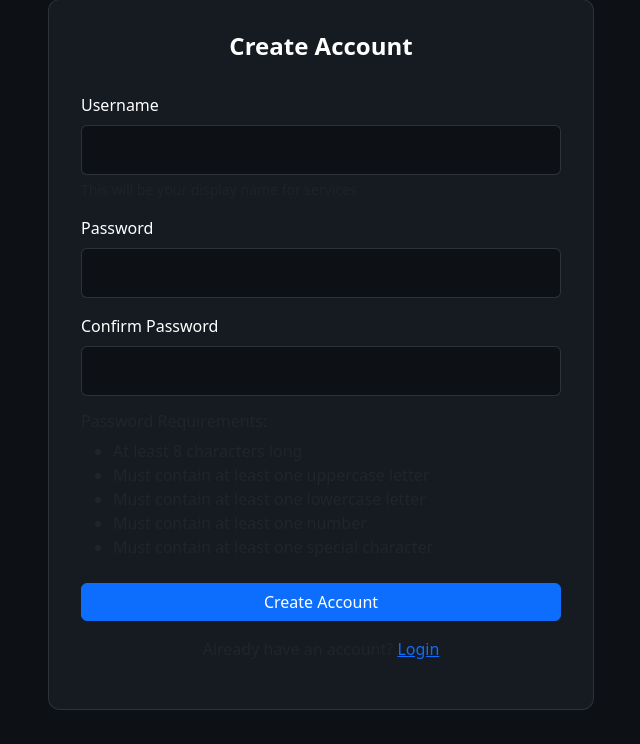
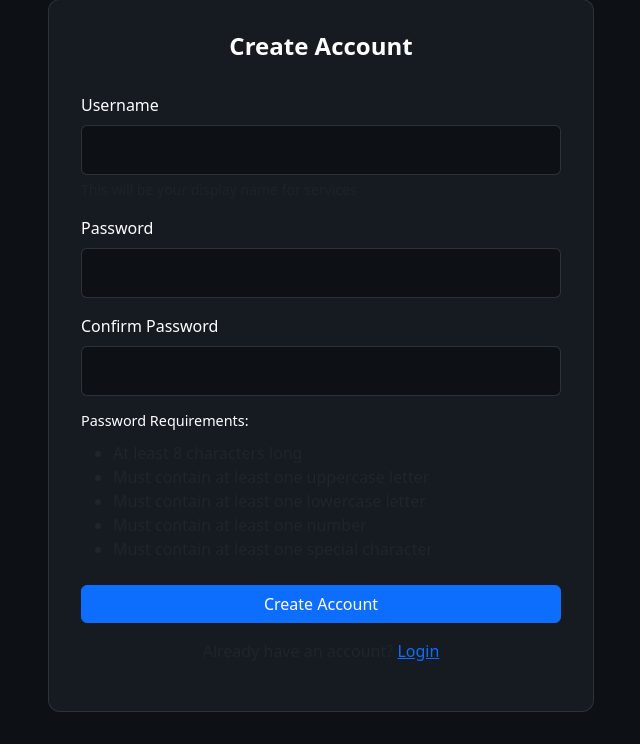
Before and after one commit to onur-CK/SkillFlow, a Django app: template skillflow/templates/sign-up.html in a window 1280 px wide. Shown: the part 263-1007 px from the top of the page, without its empty margins (319-959 px from the left). Before the commit the page ends 973 px from the top, so only its background shows below. Run offline with Django 5.2, Linux system fonts and the light colour scheme; the template is opened without the code that fills it, so the values that code supplies are empty.

Commit message:
password requirements title color and font stylings

```diff
--- a/skillflow/static/css/styles.css
+++ b/skillflow/static/css/styles.css
@@ -246,3 +246,9 @@ body {
     box-shadow: 0 0 0 0.2rem rgba(0, 190, 239, 025);
     color: white;
 }
+
+.requirements-title {
+    color: white;
+    font-size: 0.9rem;
+    margin-bottom: 0.75rem;
+}
```
